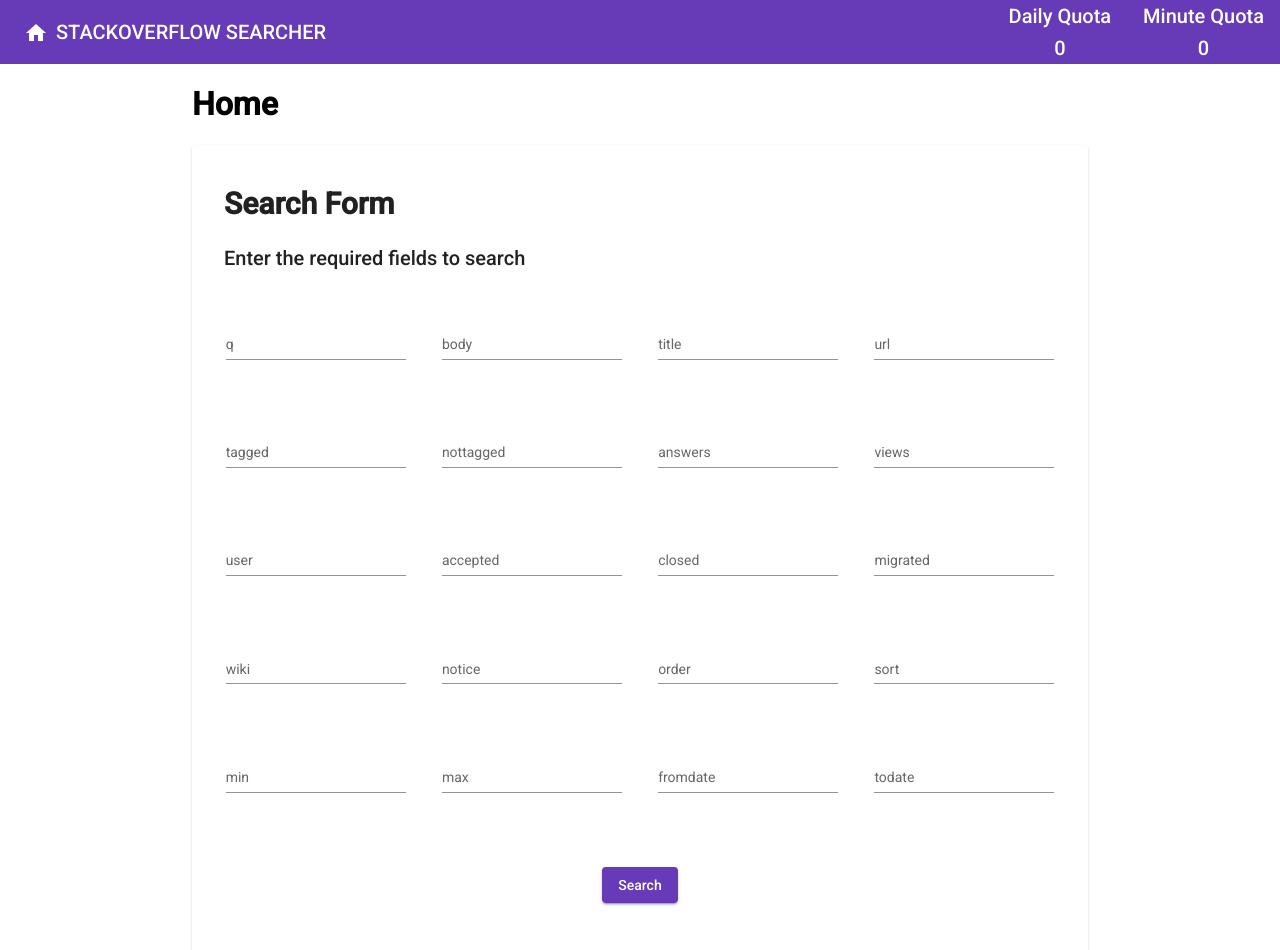
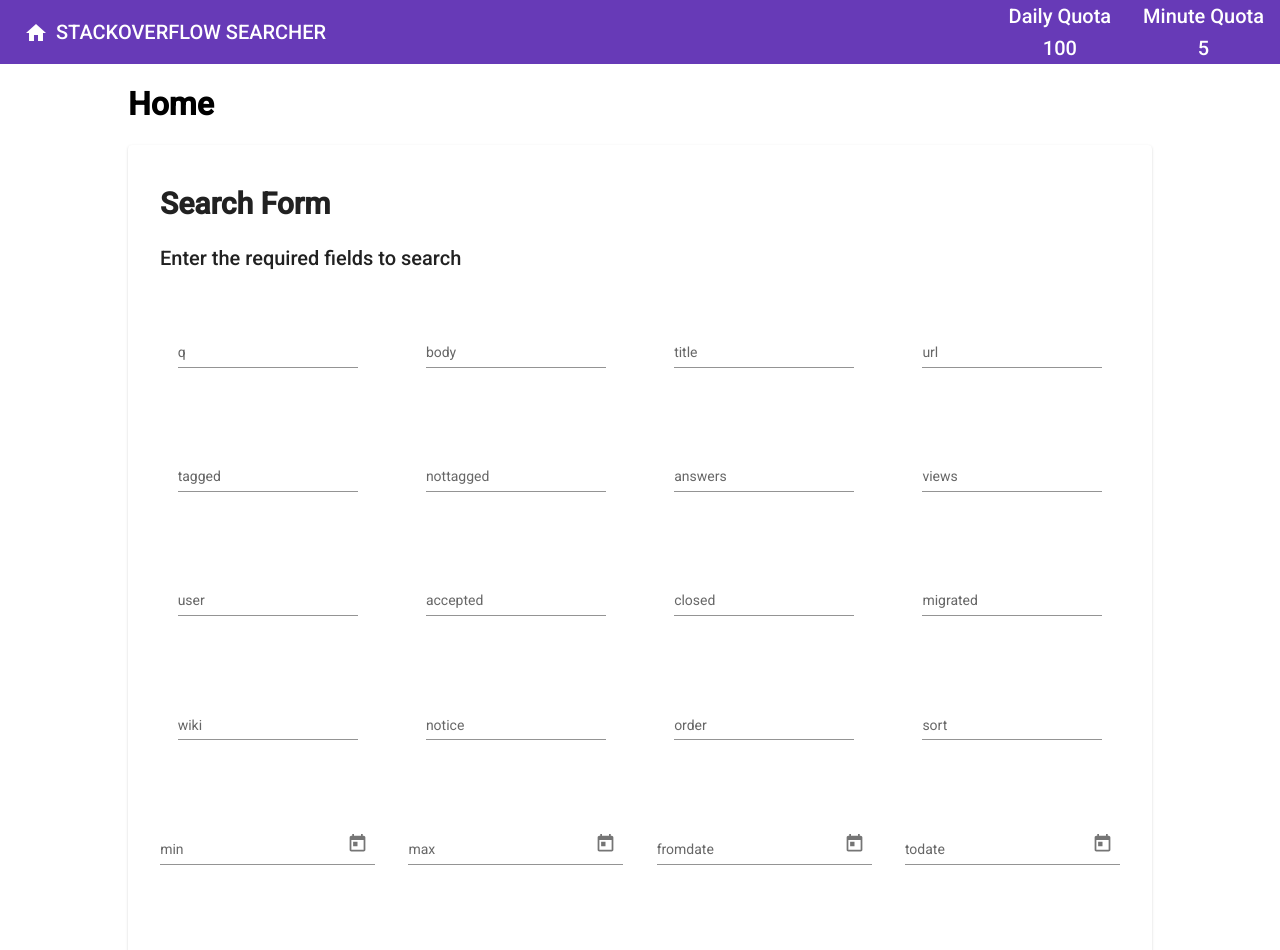
Before and after one commit to AluBhorta/stackoverflow-searcher-client, an Angular app: page / in a window 1280 px wide. Shown: the top 950 px of the page. Built offline with nearby package versions, Linux system fonts and the light colour scheme.

Commit message:
add datepicker fields in form

```diff
--- a/src/app/app.component.css
+++ b/src/app/app.component.css
@@ -1,5 +1,5 @@
 
 #container {
-  width: 70%;
+  width: 80%;
   margin: auto;
 }
--- a/src/app/app.module.ts
+++ b/src/app/app.module.ts
@@ -25,6 +25,8 @@ import { MatDividerModule } from '@angular/material/divider';
 import { MatListModule } from '@angular/material/list';
 import { MatChipsModule } from '@angular/material/chips';
 import { ScrollingModule } from '@angular/cdk/scrolling';
+import { MatDatepickerModule,  } from '@angular/material/datepicker';
+import { MatNativeDateModule } from '@angular/material/core';
 
 @NgModule({
   declarations: [
@@ -54,7 +56,9 @@ import { ScrollingModule } from '@angular/cdk/scrolling';
     MatDividerModule,
     MatListModule,
     MatChipsModule,
-    ScrollingModule
+    ScrollingModule,
+    MatDatepickerModule,
+    MatNativeDateModule
   ],
   providers: [],
   bootstrap: [AppComponent],
--- a/src/app/components/layout/header/header.component.ts
+++ b/src/app/components/layout/header/header.component.ts
@@ -10,8 +10,8 @@ import { StateProviderService } from 'src/app/services/state-provider.service';
 export class HeaderComponent implements OnInit {
   title = 'stackoverflow searcher';
 
-  dailyQuota = 0;
-  minuteQuota = 0;
+  dailyQuota = 100;
+  minuteQuota = 5;
 
   constructor(private stateProvider: StateProviderService) {}
 
--- a/src/app/components/result-item/result-item.component.html
+++ b/src/app/components/result-item/result-item.component.html
@@ -4,6 +4,8 @@
   routerLinkActive="active"
 >
   <div class="result-item">
-    {{ question.title }}
+    <h3>
+      {{ question.title }}
+    </h3>
   </div>
 </mat-list-option>
--- a/src/app/components/search-form/search-form.component.html
+++ b/src/app/components/search-form/search-form.component.html
@@ -119,32 +119,72 @@
           <input matInput placeholder="Enter sort..." [(ngModel)]="sort" />
         </mat-form-field>
       </mat-grid-tile>
+
       <mat-grid-tile>
         <mat-form-field appearance="standard">
           <mat-label>min</mat-label>
-          <input matInput placeholder="Enter min..." [(ngModel)]="min" />
+          <input
+            matInput
+            [matDatepicker]="picker"
+            placeholder="Enter min..."
+            [(ngModel)]="min"
+          />
+          <mat-datepicker-toggle
+            matSuffix
+            [for]="picker"
+          ></mat-datepicker-toggle>
+          <mat-datepicker #picker></mat-datepicker>
         </mat-form-field>
       </mat-grid-tile>
+
       <mat-grid-tile>
         <mat-form-field appearance="standard">
           <mat-label>max</mat-label>
-          <input matInput placeholder="Enter max..." [(ngModel)]="max" />
+          <input
+            matInput
+            [matDatepicker]="picker2"
+            placeholder="Enter max..."
+            [(ngModel)]="max"
+          />
+          <mat-datepicker-toggle
+            matSuffix
+            [for]="picker2"
+          ></mat-datepicker-toggle>
+          <mat-datepicker #picker2></mat-datepicker>
         </mat-form-field>
       </mat-grid-tile>
+
       <mat-grid-tile>
         <mat-form-field appearance="standard">
           <mat-label>fromdate</mat-label>
           <input
             matInput
+            [matDatepicker]="picker3"
             placeholder="Enter fromdate..."
             [(ngModel)]="fromdate"
           />
+          <mat-datepicker-toggle
+            matSuffix
+            [for]="picker3"
+          ></mat-datepicker-toggle>
+          <mat-datepicker #picker3></mat-datepicker>
         </mat-form-field>
       </mat-grid-tile>
+
       <mat-grid-tile>
         <mat-form-field appearance="standard">
           <mat-label>todate</mat-label>
-          <input matInput placeholder="Enter todate..." [(ngModel)]="todate" />
+          <input
+            matInput
+            [matDatepicker]="picker4"
+            placeholder="Enter todate..."
+            [(ngModel)]="todate"
+          />
+          <mat-datepicker-toggle
+            matSuffix
+            [for]="picker4"
+          ></mat-datepicker-toggle>
+          <mat-datepicker #picker4></mat-datepicker>
         </mat-form-field>
       </mat-grid-tile>
 
--- a/src/app/components/search-form/search-form.component.ts
+++ b/src/app/components/search-form/search-form.component.ts
@@ -58,10 +58,10 @@ export class SearchFormComponent implements OnInit {
       notice: this.notice,
       order: this.order,
       sort: this.sort,
-      min: this.min,
-      max: this.max,
-      fromdate: this.fromdate,
-      todate: this.todate,
+      min: this.toTimestamp(this.min),
+      max: this.toTimestamp(this.max),
+      fromdate: this.toTimestamp(this.fromdate),
+      todate: this.toTimestamp(this.todate),
     };
     return qp;
   };
@@ -88,4 +88,11 @@ export class SearchFormComponent implements OnInit {
     this.fromdate = '';
     this.todate = '';
   };
+
+  toTimestamp(val: unknown) {
+    if (val) {
+      return (val as Date).getTime().toString();
+    }
+    return '';
+  }
 }
```
